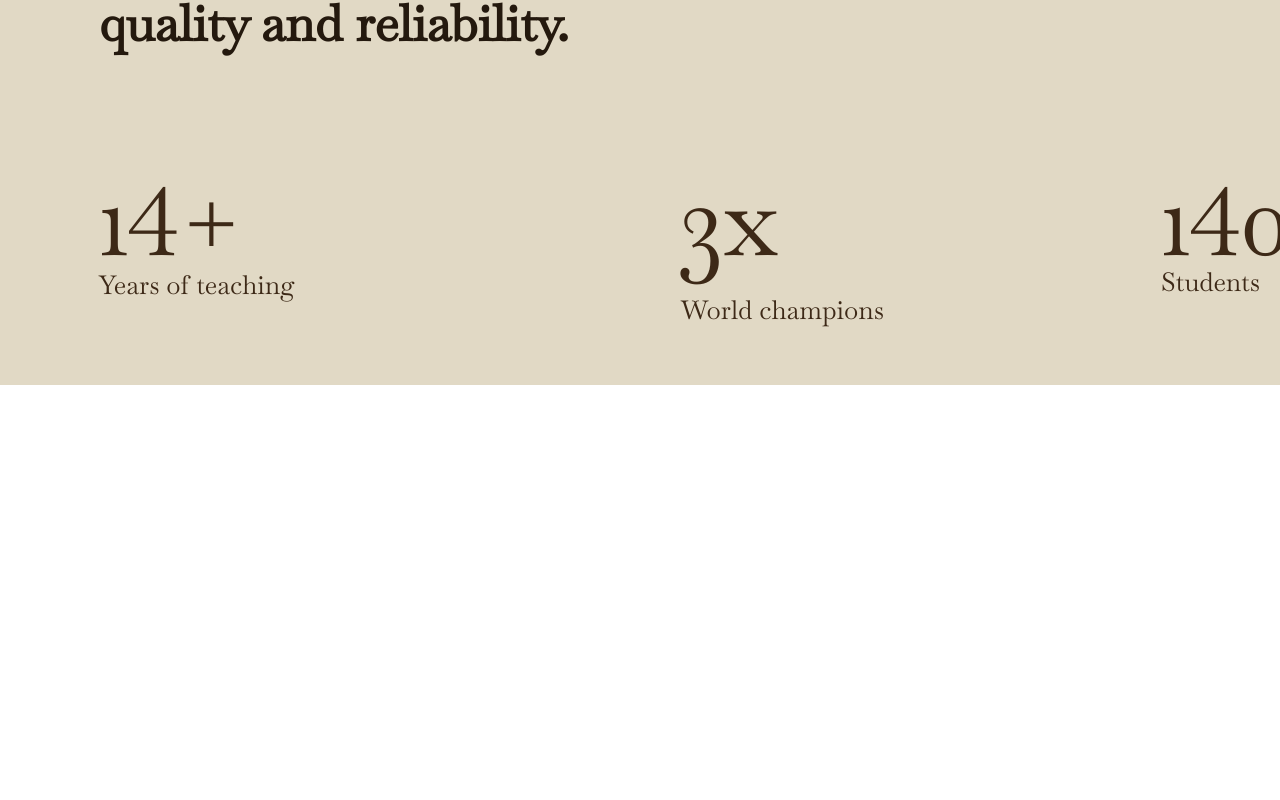
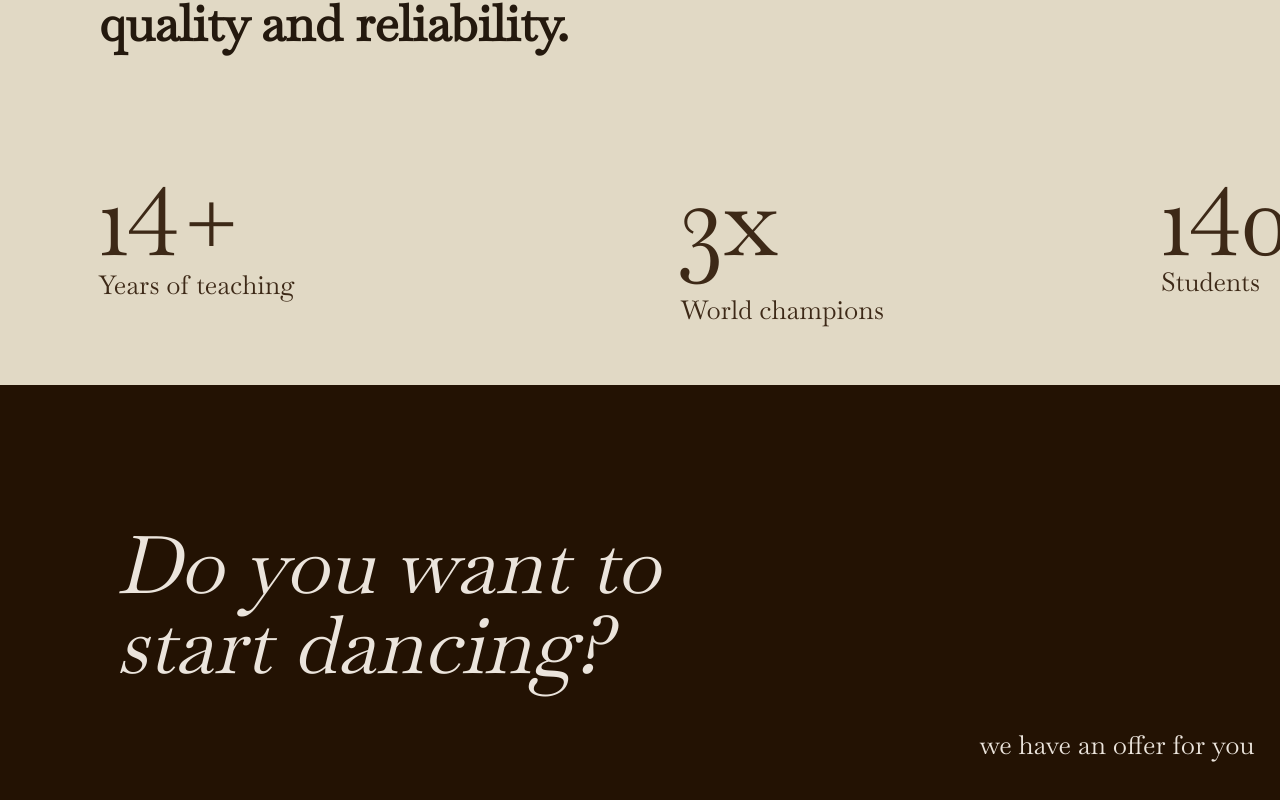
Before and after one commit to varvaratikh/ballet-school, a React (Create React App) app: page / in a window 1280 px wide. Shown: the part 5673-6473 px from the top of the page. Before the commit the page ends 6085 px from the top, so only its background shows below. Built offline with nearby package versions, Linux system fonts and the light colour scheme.

Commit message:
push small page

```diff
--- a/src/App.js
+++ b/src/App.js
@@ -6,6 +6,7 @@ import {BecomeBallerina} from "./pages/to_become_ballerina/BecomeBallerina";
 import {Photo} from "./components/photo/Photo";
 import {Choreographers} from "./pages/choreographers/Choreographers";
 import {Numbers} from "./pages/numbers/Numbers";
+import {Offer} from "./pages/order/Offer";
 
 export const App = () => {
   return (
@@ -16,6 +17,7 @@ export const App = () => {
       <Photo/>
       <Choreographers/>
       <Numbers/>
+      <Offer/>
     </div>
   );
 }
--- /dev/null
+++ b/src/pages/order/Offer.js
@@ -0,0 +1,16 @@
+import './Offer.sass';
+
+export const Offer = () => {
+    return(
+        <div className="container">
+            <text className="want_dancing">
+                Do you want to <br/>
+                start dancing?
+            </text>
+
+            <text className="offer">
+                we have an offer for you
+            </text>
+        </div>
+    );
+}
--- /dev/null
+++ b/src/pages/order/Offer.sass
@@ -0,0 +1,32 @@
+@font-face
+  font-family: 'Baskervville'
+  src: url('../../assets/fonts/Baskervville/Baskervville-Regular.ttf') format('truetype')
+
+.container
+  width: 1512px
+  height: 435px
+  background-color: #231203
+
+.want_dancing
+  position: absolute
+  margin-left: 116px
+  margin-top: 140px
+  font-family: 'Baskervville', serif
+  font-style: italic
+  font-weight: 400
+  font-size: 80px
+  line-height: 80px
+  color: #EBE4DC
+
+.offer
+  position: absolute
+  width: 275px
+  height: 80px
+  margin-left: 980px
+  margin-top: 320px
+  font-family: 'Baskervville', serif
+  font-style: normal
+  font-weight: 400
+  font-size: 26px
+  line-height: 80px
+  color: #EBE4DC
```
